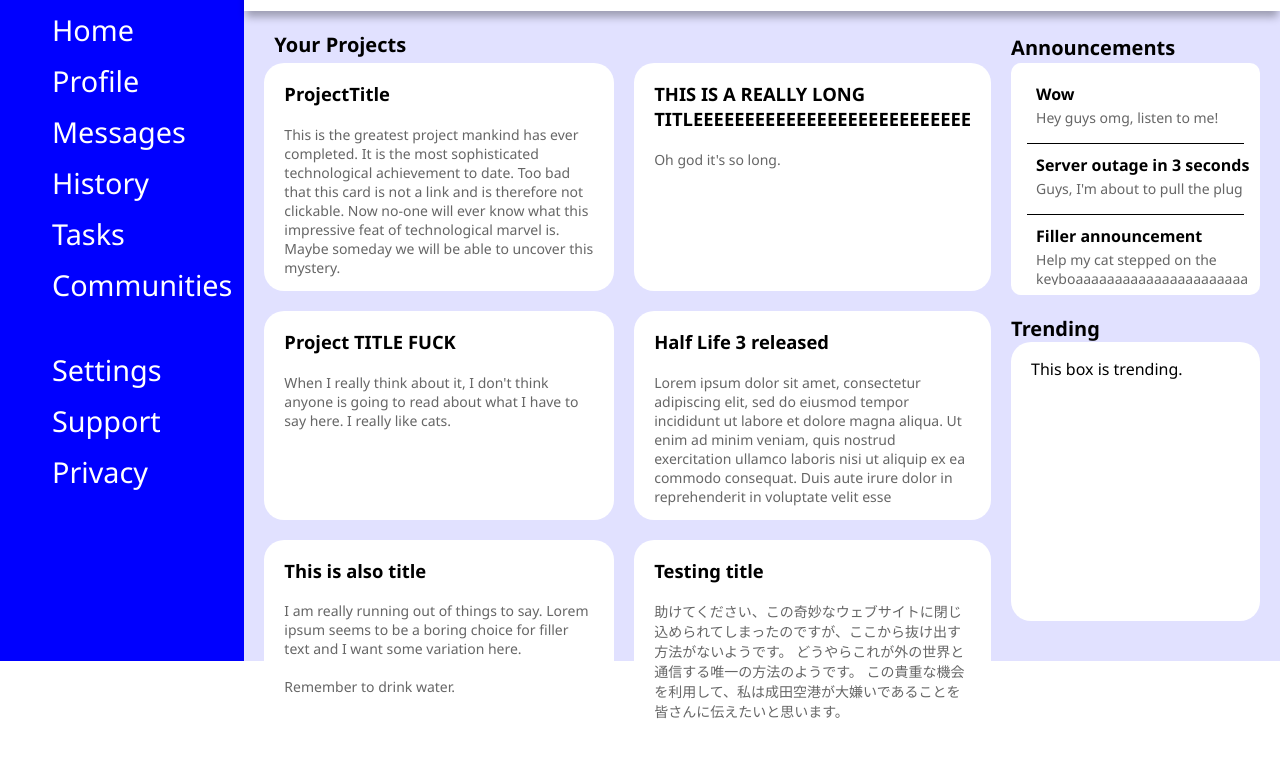
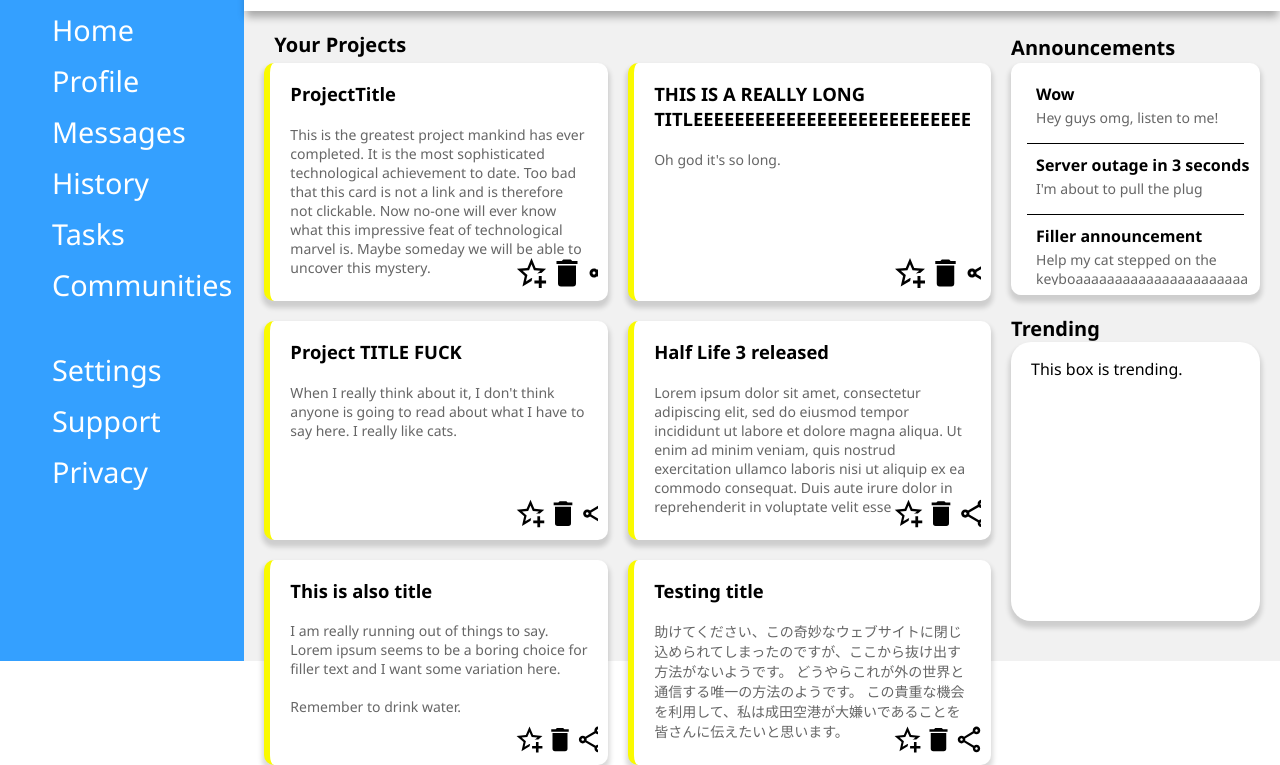
Before and after one commit to timalo/TOPAdminDashboard, a plain HTML site: page index.html in a window 1280 px wide. Shown: the part 139-904 px from the top of the page. Before the commit the page ends 874 px from the top, so only its background shows below. Drawn offline with Linux system fonts and the light colour scheme.

Commit message:
Added button icons to project cards. Added left edge to project cards. Seems ready now!

```diff
--- a/index.html
+++ b/index.html
@@ -43,35 +43,64 @@
                 <p class="yourProjects">Your Projects</p>
                 <p class="announcementsTitle">Announcements</p>
             <div class="projects">
-                <div class="projectCard">
+                <div class="projectCard card">
                     <p class="projectTitle">ProjectTitle</p>
                     <p class="projectText">This is the greatest project mankind has ever completed. It is the most sophisticated technological achievement to date. Too bad that this card is not a link and is therefore not clickable. Now no-one will ever know what this impressive feat of technological marvel is. Maybe someday we will be able to uncover this mystery.</p>
+                    <div class="cardButtons">
+                        <img src="star-plus-outline.svg" alt="" class="cardButton">
+                        <img src="delete.svg" alt="" class="cardButton">
+                        <img src="share-variant-outline.svg" alt="" class="cardButton">
+                    </div>
                 </div>
-                <div class="projectCard">
+                <div class="projectCard card">
                     <p class="projectTitle">THIS IS A REALLY LONG TITLEEEEEEEEEEEEEEEEEEEEEEEEEEE</p>
                     <p class="projectText">Oh god it's so long.</p>
+                    <div class="cardButtons">
+                        <img src="star-plus-outline.svg" alt="" class="cardButton">
+                        <img src="delete.svg" alt="" class="cardButton">
+                        <img src="share-variant-outline.svg" alt="" class="cardButton">
+                    </div>
                 </div>
-                <div class="projectCard">
+                <div class="projectCard card">
                     <p class="projectTitle">Project TITLE FUCK</p>
                     <p class="projectText">When I really think about it, I don't think anyone is going to read about what I have to say here. I really like cats.</p>
+                    <div class="cardButtons">
+                        <img src="star-plus-outline.svg" alt="" class="cardButton">
+                        <img src="delete.svg" alt="" class="cardButton">
+                        <img src="share-variant-outline.svg" alt="" class="cardButton">
+                    </div>
                 </div>
-                <div class="projectCard">
+                <div class="projectCard card">
                     <p class="projectTitle">Half Life 3 released</p>
                     <p class="projectText">Lorem ipsum dolor sit amet, consectetur adipiscing elit, sed do eiusmod tempor incididunt ut labore et dolore magna aliqua. Ut enim ad minim veniam, quis nostrud exercitation ullamco laboris nisi ut aliquip ex ea commodo consequat. Duis aute irure dolor in reprehenderit in voluptate velit esse</p>
+                    <div class="cardButtons">
+                        <img src="star-plus-outline.svg" alt="" class="cardButton">
+                        <img src="delete.svg" alt="" class="cardButton">
+                        <img src="share-variant-outline.svg" alt="" class="cardButton">
+                    </div>
                 </div>
-                <div class="projectCard">
+                <div class="projectCard card">
                     <p class="projectTitle">This is also title</p>
                     <p class="projectText">I am really running out of things to say. Lorem ipsum seems to be a boring choice for filler text and I want some variation here.
                         <br><br>
                         Remember to drink water.</p>
-                    <div class="cardButtons"></div>
+                    <div class="cardButtons">
+                        <img src="star-plus-outline.svg" alt="" class="cardButton">
+                        <img src="delete.svg" alt="" class="cardButton">
+                        <img src="share-variant-outline.svg" alt="" class="cardButton">
+                    </div>
                 </div>
-                <div class="projectCard">
+                <div class="projectCard card">
                     <p class="projectTitle">Testing title</p>
                     <p class="projectText">助けてください、この奇妙なウェブサイトに閉じ込められてしまったのですが、ここから抜け出す方法がないようです。 どうやらこれが外の世界と通信する唯一の方法のようです。 この貴重な機会を利用して、私は成田空港が大嫌いであることを皆さんに伝えたいと思います。</p>
+                    <div class="cardButtons">
+                        <img src="star-plus-outline.svg" alt="" class="cardButton">
+                        <img src="delete.svg" alt="" class="cardButton">
+                        <img src="share-variant-outline.svg" alt="" class="cardButton">
+                    </div>
                 </div>
             </div>
-            <div class="announcements">
+            <div class="announcements card">
                 <div class="announcement">
                     <span class="announcementTitle">Wow</span>
                     <p class="announcementText">Hey guys omg, listen to me!</p>
@@ -79,7 +108,7 @@
                 <hr color="black">
                 <div class="announcement">
                     <span class="announcementTitle">Server outage in 3 seconds</span>
-                    <p class="announcementText">Guys, I'm about to pull the plug</p>
+                    <p class="announcementText">I'm about to pull the plug</p>
                 </div>
                 <hr color="black">
                 <div class="announcement">
@@ -90,7 +119,7 @@
             <p class="trendingTitle">
                 Trending
             </p>
-            <div class="trending">
+            <div class="trending card">
                 <p>This box is trending.</p>
             </div>
         </div>
--- a/styles.css
+++ b/styles.css
@@ -11,7 +11,7 @@ body {
 }
 
 .sidebar {
-    background-color: blue;
+    background-color: #34a0ff;
 }
 
 .searchBar {
@@ -87,7 +87,7 @@ body {
 }
 
 .buttons > * {
-    background-color: #5050ff;
+    background-color: #34a0ff;
     border-style: none;
     height: 30%;
     width: 90%;
@@ -147,7 +147,7 @@ body {
 .content {
     display: grid;
     grid-template: repeat(13, 1fr) / 3fr 1fr;
-    background-color: #e1e1ff;
+    background-color: #f1f1f1;
     grid-column: 2;
     grid-row: 4 / -1;
     padding-left: 20px;
@@ -173,6 +173,10 @@ body {
     font-weight: 600;
 }
 
+.card {
+    box-shadow: 0px 5px 5px 2px rgba(0, 0, 0, 0.15);
+}
+
 .projects {
     display: grid;
     gap: 20px;
@@ -184,7 +188,7 @@ body {
 
 .projects > * {
     background-color: white;
-    border-radius: 20px;
+    border-radius: 10px;
 }
 
 .announcements {
@@ -242,16 +246,28 @@ hr {
 }
 
 .cardButtons {
-    position: relative;
-    bottom: 0;
-    right: 0;
-    width: 40%;
-    background-color: blue;
+    position: absolute;
+    overflow: hidden;
+    bottom: 10px;
+    right: 10px;
+    width: 25%;
+    height: 15%;
+    display: grid;
+    grid-template: 100% / 1fr 1fr 1fr;
 }
 
 .projectCard {
+    position: relative;
+    padding-bottom: 10px;
     padding-left: 20px;
     padding-right: 20px;
+    border-left: 6px solid #fafa00;
+}
+
+.cardButtons img{
+    justify-self: center;
+    align-self: center;
+    height: 100%;
 }
 
 .trending {
```
Also changed, not shown: delete.svg (added), share-variant-outline.svg (added), star-plus-outline.svg (added).
